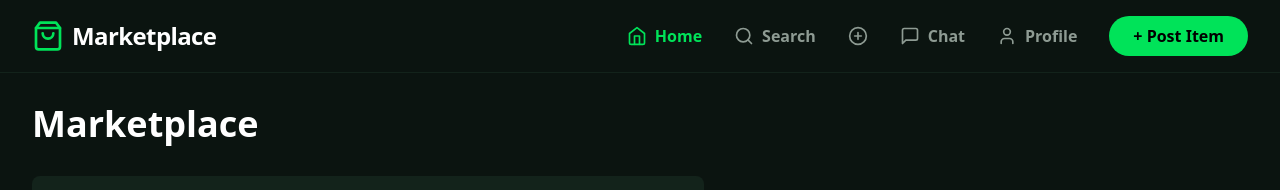
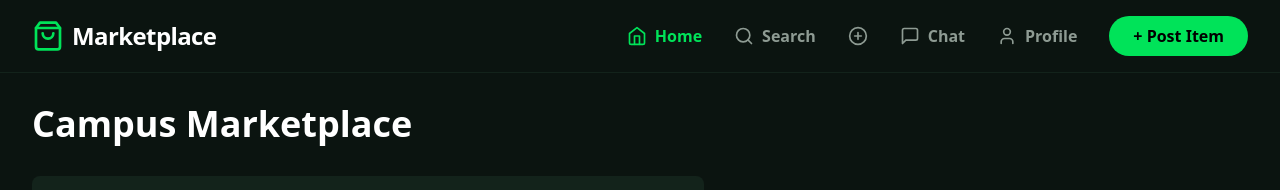
Before and after one commit to BU-SENG/foss-project-all-white, a React (Vite) app: page / in a window 1280 px wide. Shown: the top 190 px of the page. Built offline with nearby package versions, Linux system fonts and the light colour scheme; the HTML template or start-up script is replaced by a standard one.

Commit message:
Updated HomeScreen.jsx

```diff
--- a/src/HomeScreen.jsx
+++ b/src/HomeScreen.jsx
@@ -10,7 +10,9 @@
       <div className="max-w-7xl mx-auto pt-6 px-4 md:px-8">
 
         <div className="flex justify-between items-center mb-8">
-          <h1 className="text-2xl md:text-4xl font-bold">Marketplace</h1>
+          {/* --- CHANGE IS HERE --- */}
+          <h1 className="text-2xl md:text-4xl font-bold">Campus Marketplace</h1>
+
           {/* Hidden on desktop because we have the button in the navbar now */}
           <button onClick={() => navigate('/create')} className="md:hidden bg-primary hover:bg-green-400 px-4 py-2 rounded-full font-bold text-black text-sm transition">
             + Post Item
@@ -23,7 +25,7 @@
             <input type="text" placeholder="Search for textbooks, furniture..." className="ml-3 flex-1 bg-transparent border-none outline-none text-white placeholder-textMuted"/>
           </div>
 
-          {/* Categories: Scrollable on mobile, standard row on desktop */}
+          {/* Categories */}
           <div className="flex gap-2 overflow-x-auto pb-2 no-scrollbar">
             {['All', 'Books', 'Electronics', 'Furniture', 'Clothing', 'Sports', 'Dorm Essentials'].map((cat, i) => (
               <button key={i} className={`px-6 py-2 rounded-full text-sm whitespace-nowrap transition hover:bg-opacity-80 ${i===0 ? 'bg-primary text-black font-bold' : 'bg-surface text-textMuted hover:bg-secondary hover:text-primary'}`}>
@@ -33,7 +35,7 @@
           </div>
         </div>
 
-        {/* Responsive Grid: 2 cols on mobile, 3 on tablet, 4 on desktop */}
+        {/* Responsive Grid */}
         <div className="grid grid-cols-2 md:grid-cols-3 lg:grid-cols-4 gap-4 md:gap-6">
           {[1, 2, 3, 4, 5, 6, 7, 8].map((item) => (
             <div key={item} onClick={() => navigate('/item/1')} className="cursor-pointer group bg-surface p-3 rounded-2xl hover:bg-secondary transition duration-300">
```
